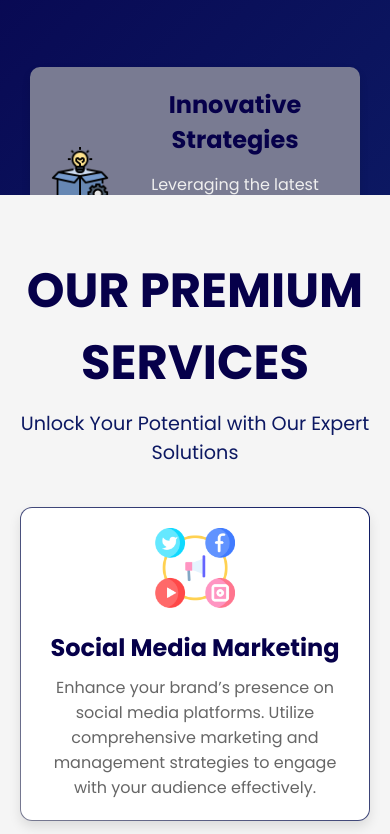
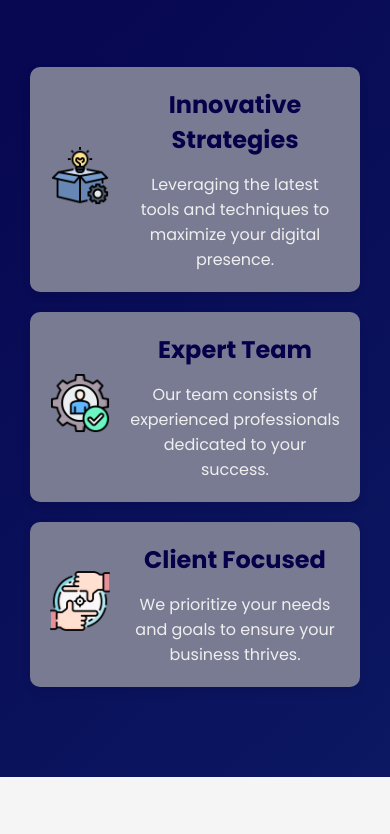
Before and after one commit to Abdullah-Mubeen/marketing, a plain HTML site: page index.html in a window 390 px wide. Shown: the part 1240-2074 px from the top of the page. Drawn offline with nearby package versions, Linux system fonts and the light colour scheme.

Commit message:
minnor change in about

```diff
--- a/assets/CSS/style.css
+++ b/assets/CSS/style.css
@@ -241,11 +241,9 @@ html {
 
 
 /* About */
-
 .about-section {
-  height: 70vh;
   padding: 80px 20px;
-  background: linear-gradient(135deg, var(--primary-color), #0c1862);
+  background: linear-gradient(135deg, var(--primary-color), var(--secondary-color));
   color: var(--colorb);
   overflow: hidden;
   position: relative;
@@ -302,7 +300,7 @@ html {
   background: var(--colora);
   border-radius: 10px;
   box-shadow: 0 4px 8px rgba(0, 0, 0, 0.1);
-  transition: transform 0.3s ease;
+  transition: transform 0.3s ease, background 0.3s ease;
 }
 
 .feature:hover {
@@ -331,7 +329,6 @@ html {
   color: var(--colorb);
 }
 
-/* Responsive styles */
 @media (max-width: 768px) {
   .about-content {
     flex-direction: column;
@@ -344,6 +341,12 @@ html {
 
   .feature {
     flex: 1 1 80%;
+  }
+}
+
+@media (max-width: 480px) {
+  .feature {
+    flex: 1 1 100%;
   }
 }
 
```
Also changed, not shown: index.html (+1 -0 lines), assets/JS/script.js (line endings or trailing spaces).
